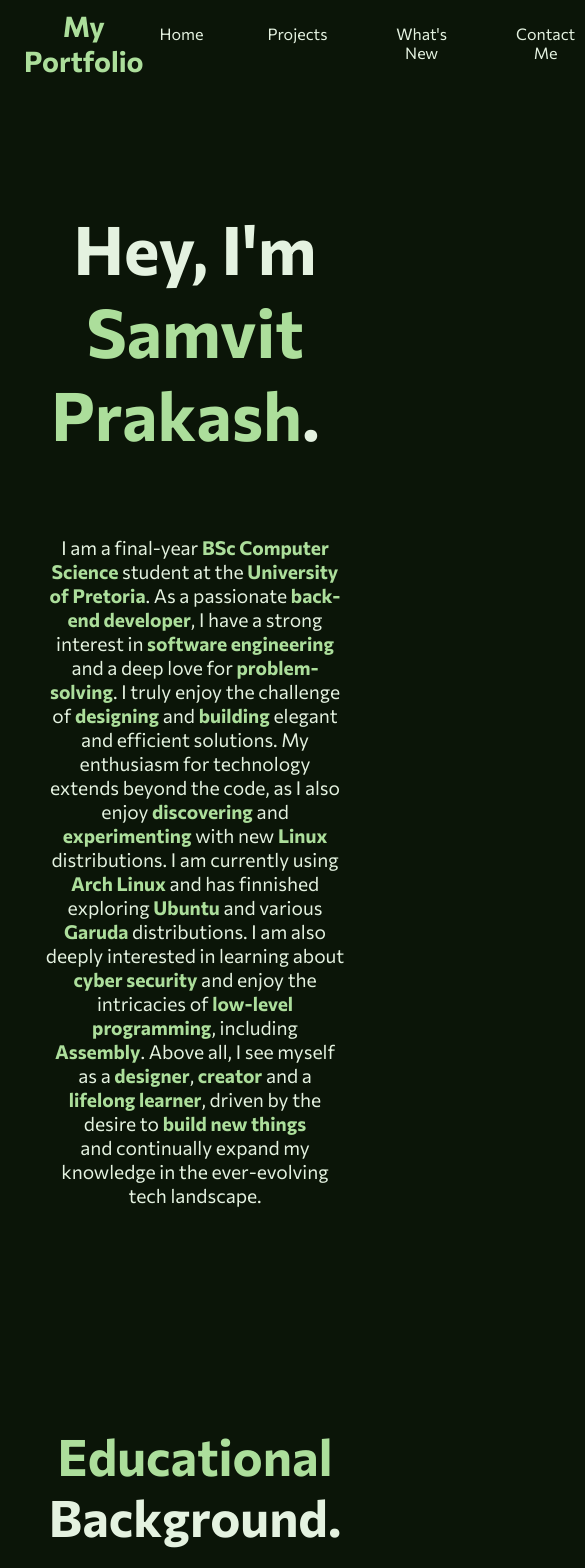
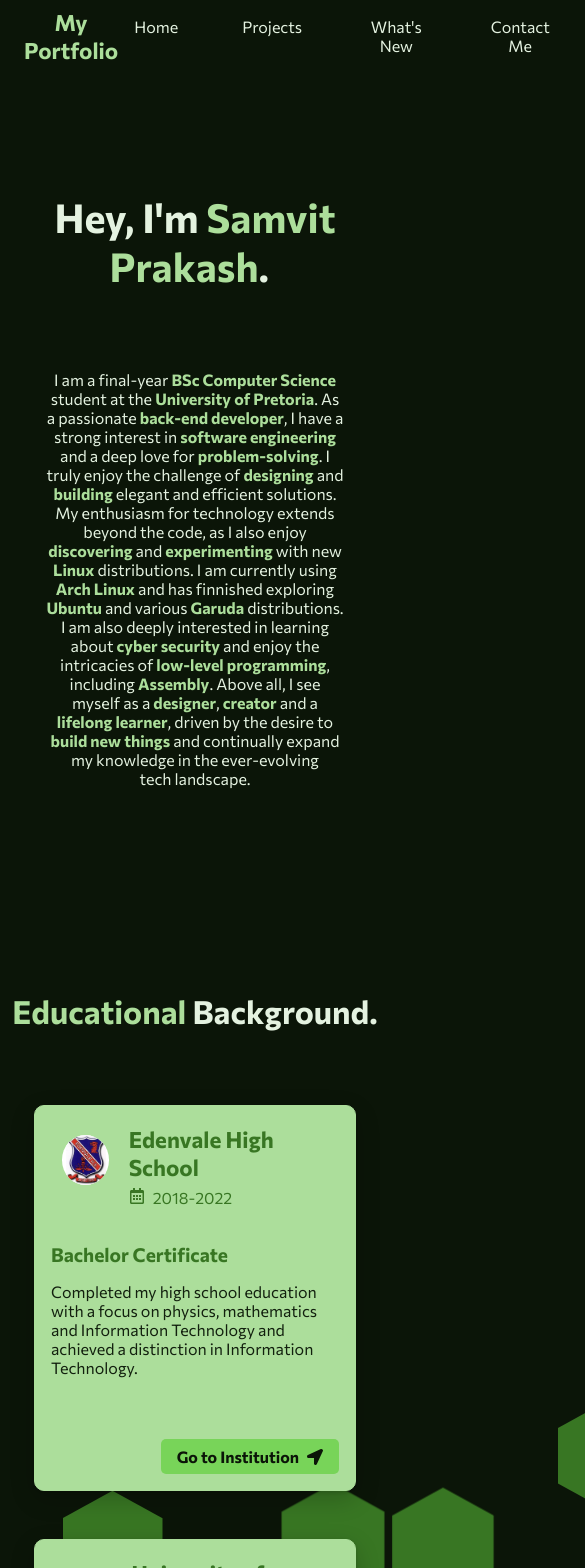
Before and after one commit to SamvitPrakash/SamvitPrakash, a React (Vite) app in the folder ViteFolio/: page / in a window 390 px wide. Shown: the top 1568 px of the page, 585 px wide, since content can reach past the window. Built offline with nearby package versions, Linux system fonts and the light colour scheme.

Commit message:
feat: Improve responsiveness of Education and Minimal Card components, update Home page styles for better layout

```diff
--- a/ViteFolio/src/components/Education_Card/Education_Card.css
+++ b/ViteFolio/src/components/Education_Card/Education_Card.css
@@ -4,8 +4,10 @@
     border-radius: 10px;
     background-color: var(--current-primary);
     box-shadow: 0 8px 24px rgba(0, 0, 0, 0.2), 0 1.5px 4px rgba(0,0,0,0.15);
-    max-width: 25rem;
-    height: 24rem;
+    /* max-width: 25rem;
+    height: 24rem; */
+    max-width: clamp(18rem, 27vw, 25rem);
+    height: clamp(22rem, 27vw, 24rem);
     display: flex;
     flex-direction: column;
     border: 1px solid var(--current-primary);
@@ -13,7 +15,7 @@
 
 .education-card:hover {
     box-shadow: 0 12px 36px rgba(0, 0, 0, 0.3), 0 3px 8px rgba(0,0,0,0.2);
-    transform: translateY(-5px);
+    transform: translateY(-10px);
     transition: all 0.3s ease;
 }
 
@@ -26,6 +28,7 @@
 .education-institution{
     color: var(--current-secondary);
     margin: 0.2rem;
+    text-align: start;
 }
 
 .education-header-text{
@@ -54,7 +57,7 @@
 .education-body h5{
     color: var(--current-secondary);
     text-align: left;
-    margin-top: 4rem;
+    /* margin-top: 4rem; */
     margin-bottom: 0.5rem;
 }
 
--- a/ViteFolio/src/components/Gallery/Gallery.css
+++ b/ViteFolio/src/components/Gallery/Gallery.css
@@ -28,9 +28,16 @@
     from {
         opacity: 0;
         transform: translateY(30px);
+
     }
     to {
         opacity: 1;
         transform: translateY(0);
     }
 }
+
+@media (max-width: 320px) {
+    .carousel-slide {
+        width: 20rem;
+    }
+}
--- a/ViteFolio/src/components/Minimal_Card/Minimal_Card.css
+++ b/ViteFolio/src/components/Minimal_Card/Minimal_Card.css
@@ -16,3 +16,18 @@
     transform: translateY(-5px);
     transition: all 0.3s ease;
 }
+
+@media (max-width: 320px){
+    .minimal-card{
+        width: 20rem;
+        height: 3rem;
+    }
+
+    .minimal-title{
+        font-size: 1rem;
+    }
+
+    .minimal-subtitle{
+        font-size: 1rem;
+    }
+}
--- a/ViteFolio/src/components/Minimal_Card/Minimal_Card.jsx
+++ b/ViteFolio/src/components/Minimal_Card/Minimal_Card.jsx
@@ -4,10 +4,10 @@ function MinimalCard({icon, name, subtitle}){
    return (
     <div className="minimal-card">
        <div className="education-header">
-            <img className='education-logo' src={icon} alt={`${name} Logo`} />
+            <img className='education-logo minimal-logo' src={icon} alt={`${name} Logo`} />
             <div className='education-header-text'>
-                <h4 className='education-institution'>{name}</h4>
-                <p className='education-institution'>
+                <h4 className='education-institution minimal-title'>{name}</h4>
+                <p className='education-institution minimal-subtitle'>
                     {subtitle}
                 </p>
             </div>
--- a/ViteFolio/src/index.css
+++ b/ViteFolio/src/index.css
@@ -20,36 +20,65 @@
 	--current-accent: var(--light-accent);
 
 	--opposite-text: var(--dark-text);
-
-  background-color: var(--current-background);
-  /* max-width: 1280px; */
-  margin: 0 auto;
-  padding: 0rem;
-  text-align: center;
 }
 
 body {
+	background-color: var(--current-background);
+	text-align: center;
 	font-family: 'Commissioner';
 	font-weight: 400;
 }
 
-h1, h2, h3, h4, h5 {
+h1,
+h2,
+h3,
+h4,
+h5 {
 	font-family: 'Commissioner';
 	font-weight: 700;
 }
 
-html {font-size: 100%;} /* 16px */
+html {
+	font-size: 100%;
+	/* 16px */
+}
 
-h1 {font-size: 4.210rem; /* 67.36px */}
+h1 {
+	/* font-size: 4.210rem; */
+	font-size: clamp(2.5rem, 5vw, 4.210rem);
+	/* 67.36px */
+}
 
-h2 {font-size: 3.158rem; /* 50.56px */}
+h2 {
+	/* font-size: 3.158rem; */
+	font-size: clamp(2rem, 4vw, 3.158rem);
+	/* 50.56px */
+}
 
-h3 {font-size: 2.369rem; /* 37.92px */}
+h3 {
+	/* font-size: 2.369rem; */
+	font-size: clamp(1.75rem, 3vw, 2.369rem);
+	/* 37.92px */
+}
 
-h4 {font-size: 1.777rem; /* 28.48px */}
+h4 {
+	/* font-size: 1.777rem; */
+	font-size: clamp(1.4rem, 2.2vw, 1.777rem);
+	/* 28.48px */
+}
 
-h5 {font-size: 1.333rem; /* 21.28px */}
+h5 {
+	/* font-size: 1.333rem; */
+	font-size: clamp(1.2rem, 1.5vw, 1.333rem);
+	/* 21.28px */
+}
 
-small {font-size: 0.750rem; /* 12px */}
+small {
+	font-size: 0.750rem;
+	/* 12px */
+}
 
-p {font-size: 1.2rem;}
+p {
+	/* font-size: 1.2rem; */
+	font-size: clamp(1rem, 1.2vw, 1.2rem);
+}
--- a/ViteFolio/src/pages/Home_Page/Home.css
+++ b/ViteFolio/src/pages/Home_Page/Home.css
@@ -75,3 +75,21 @@ h2{
     color: var(--current-text);
 
 }
+
+@media (max-width: 650px) {
+    .education-title{
+        margin-left: 0rem;
+        text-align: center;
+    }
+
+    .technical-skills-title{
+        margin-left: 0rem;
+        text-align: center;
+    }
+
+    .work-experience-title{
+        margin-left: 0rem;
+        text-align: center;
+        padding-right: 0rem;
+    }
+}
--- a/ViteFolio/src/pages/Home_Page/Home.jsx
+++ b/ViteFolio/src/pages/Home_Page/Home.jsx
@@ -1,5 +1,6 @@
 // React and CSS Imports
 import './Home.css'
+import { useState, useEffect } from 'react';
 
 //Component Imports
 import Navigation from "../../components/Navigation_Bar/Navigation.jsx";
@@ -61,7 +62,6 @@ function Home() {
 			[1,1,1,0,1,0,1,1,1,1,0],
 			[1,0,0,0,0,0,0,1,0,1,1]
 		];
-
 	const visibilityMatrixSkills = [
 			[1,0,0,0,0,0,0,0,0,0,0],
 			[0,0,0,0,0,0,0,0,0,0,0],
@@ -79,7 +79,6 @@ function Home() {
 			[1,1,0,1,1,0,0,0,0,1,1],
 			[1,0,0,0,1,0,0,0,0,0,1]
 		];
-
 	const visibilityMatrixExperience = [
 		[1,1,0,0,0,0,0,0,0,0,1],
 		[1,0,0,0,0,0,0,0,1,1,1],
@@ -141,7 +140,6 @@ function Home() {
 		[0,0,0,0,0,0,0,0,0,0,1],
 		[0,0,0,0,0,0,0,0,0,1,1]
 	];
-
 	const experienceFeed = [
 		{
 			'position': 'Lecturer\'s Assistant - Compiler Construction',
@@ -202,11 +200,10 @@ function Home() {
 		}
 
 	];
-
 	const nodes = [
 		{ id: 1, icon: angular, name: "Angular", x: 975, y: 0 },
 		{ id: 2, icon: react, name: "React", x: 750, y: 200 },
-		{ id: 3, icon: django, name: "Django", x: 1250, y: 250 },
+		{ id: 3, icon: django, name: "Django", x: 1150, y: 250 },
 		{ id: 4, icon: javascript, name: "JavaScript", x: 400, y: 290 },
 		{ id: 5, icon: typescript, name: "TypeScript", x: 850, y: 400 },
 		{ id: 6, icon: nodejs, name: "Node.js", x: 1200, y: 570 },
@@ -228,7 +225,6 @@ function Home() {
 		{ id: 22, icon: ubuntu, name: "Ubuntu", x: 250, y: 1200 },
 		{ id: 23, icon: windows, name: "Windows", x: 850, y: 1100 },
 	];
-
 	const edges = [
 		{ from: 1, to: 2 },
 		{ from: 2, to: 3 },
@@ -320,7 +316,7 @@ function Home() {
 
 			<p className='skill-tree-description'>The <em>languages</em>, <em>frameworks</em>, and <em>tools</em> you see here are just a <em>snapshot</em> of my <em>technical skills</em>. My <em>true strength</em> lies in my <em>adaptability</em> and my <em>passion</em> for learning. I pride myself on my ability to <em>quickly</em> and <em>efficiently</em> understand <em>new concepts</em> and <em>languages</em> for <em>integration</em> into my work. This allows me to not only <em>excel</em> with the <em>technologies</em> I'm currently using but also to <em>swiftly pivot</em> and <em>master</em> new ones to meet <em>any challenges</em> that may lie ahead.</p>
 
-			<Gallery interval={1500} gap={0}>
+			<Gallery interval={1500} gap={0} >
 				<MinimalCard icon={github} name="GitHub" subtitle={"Version Control & Collaboration"} />
 				<MinimalCard icon={aws} name="AWS" subtitle={"Cloud Services"} />
 				<MinimalCard icon={postgreSQL} name="PostgreSQL" subtitle={"Database Management System"} />
```
Lines whose indentation alone changed are shown as unchanged.
